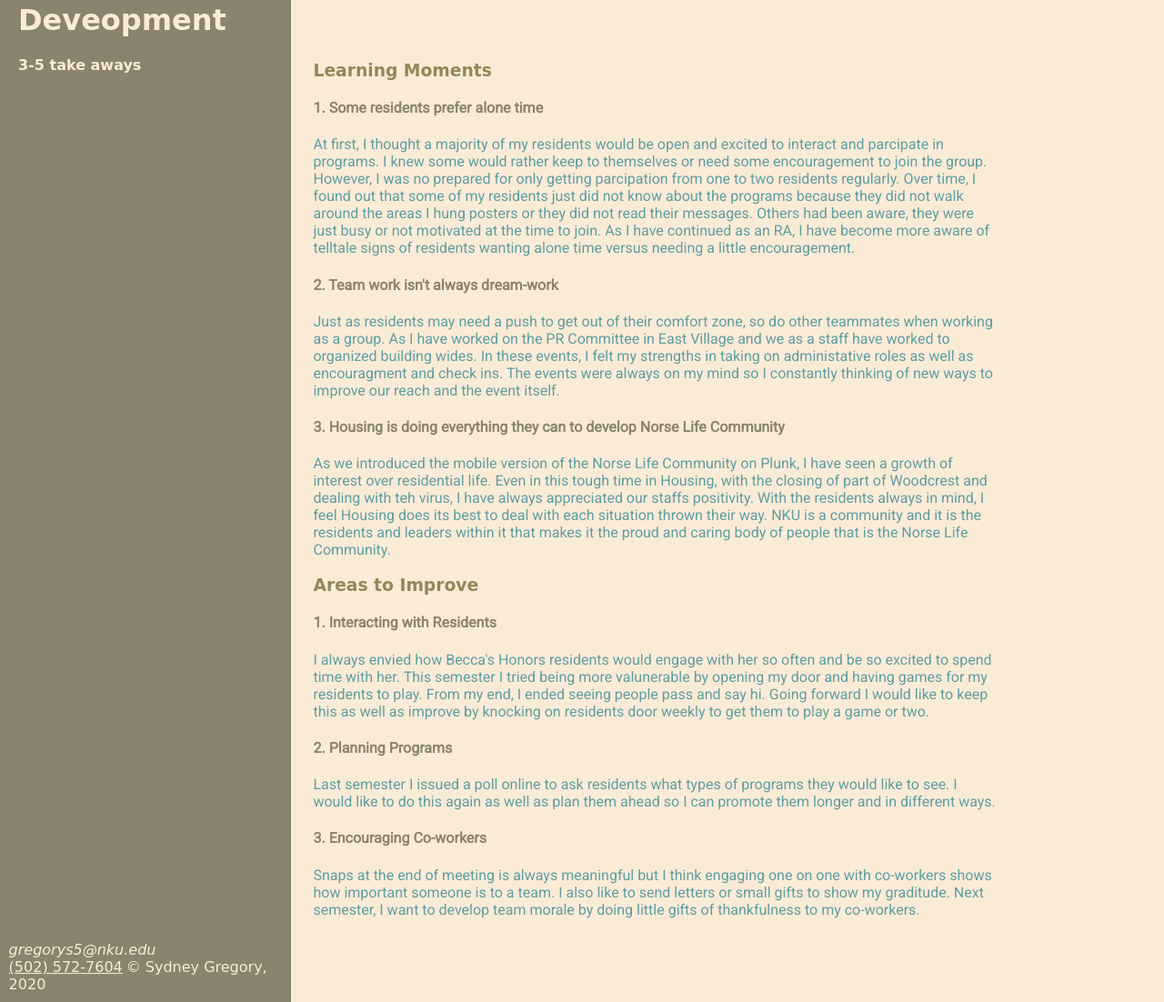
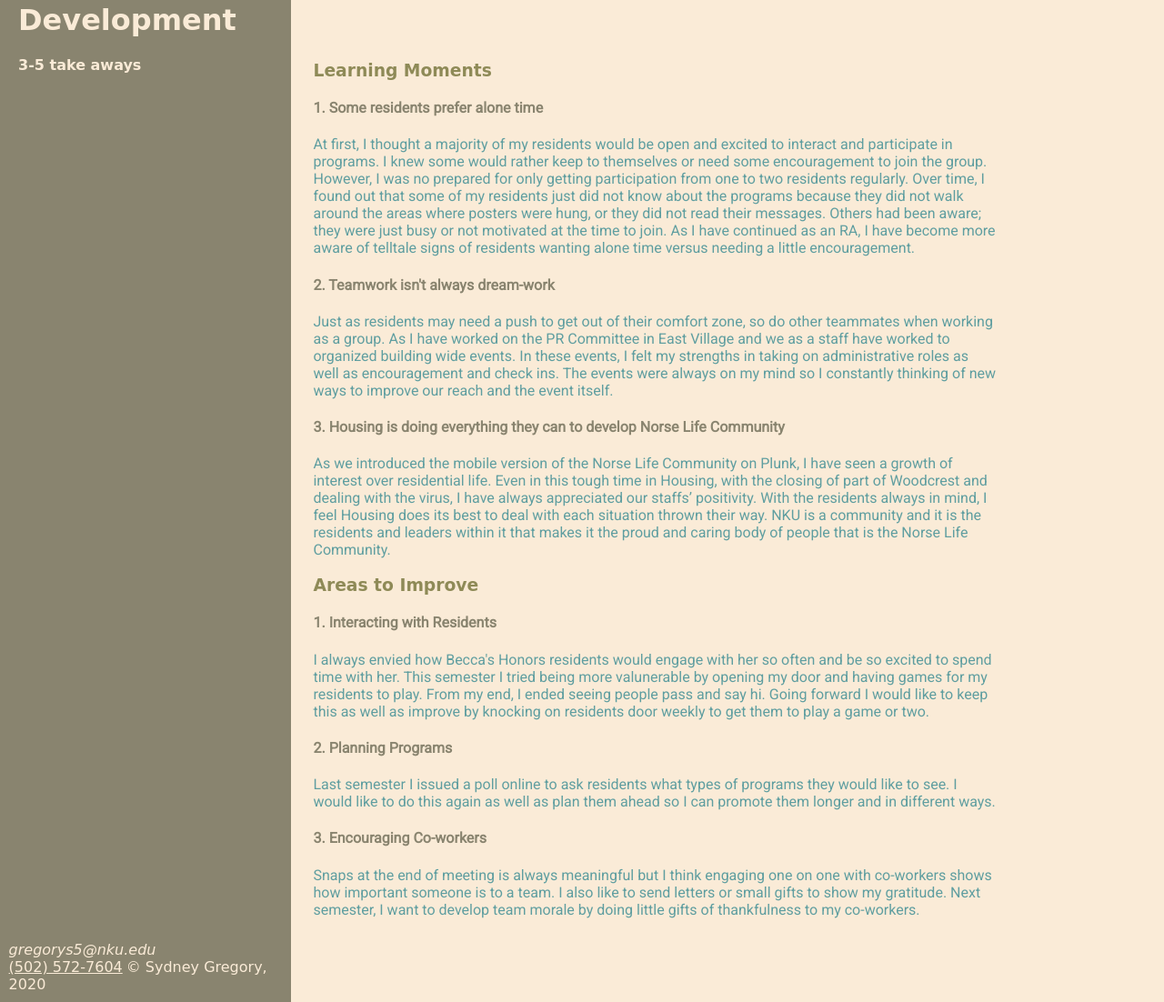
Before and after one commit to gregorys5/gregorys5.github.io, a plain HTML site: page development.html in a window 1280 px wide. Shown: the part 48-1150 px from the top of the page at 91% size. Drawn offline with Linux system fonts and the light colour scheme; a web font is replaced by a local one.

Commit message:
Update development.html

```diff
--- a/development.html
+++ b/development.html
@@ -8,7 +8,7 @@
 </head>
 <body>
 	<header>
-		<h1>Deveopment</h1>
+		<h1>Development</h1>
 		<h2>3-5 take aways</h2>
 	</header>
 	<nav>
@@ -34,11 +34,11 @@
 	<article>
 		<h3>Learning Moments</h3>
 		<h4>1. Some residents prefer alone time</h4>
-		<p>At first, I thought a majority of my residents would be open and excited to interact and parcipate in programs. I knew some would rather keep to themselves or need some encouragement to join the group. However, I was no prepared for only getting parcipation from one to two residents regularly. Over time, I found out that some of my residents just did not know about the programs because they did not walk around the areas I hung posters or they did not read their messages. Others had been aware, they were just busy or not motivated at the time to join. As I have continued as an RA, I have become more aware of telltale signs of residents wanting alone time versus needing a little encouragement.</p>
-		<h4>2. Team work isn't always dream-work</h4>
-		<p>Just as residents may need a push to get out of their comfort zone, so do other teammates when working as a group. As I have worked on the PR Committee in East Village and we as a staff have worked to organized building wides. In these events, I felt my strengths in taking on administative roles as well as encouragment and check ins. The events were always on my mind so I constantly thinking of new ways to improve our reach and the event itself. </p>
+		<p>At first, I thought a majority of my residents would be open and excited to interact and participate in programs. I knew some would rather keep to themselves or need some encouragement to join the group. However, I was no prepared for only getting participation from one to two residents regularly. Over time, I found out that some of my residents just did not know about the programs because they did not walk around the areas where posters were hung, or they did not read their messages. Others had been aware; they were just busy or not motivated at the time to join. As I have continued as an RA, I have become more aware of telltale signs of residents wanting alone time versus needing a little encouragement.</p>
+		<h4>2. Teamwork isn't always dream-work</h4>
+		<p>Just as residents may need a push to get out of their comfort zone, so do other teammates when working as a group. As I have worked on the PR Committee in East Village and we as a staff have worked to organized building wide events. In these events, I felt my strengths in taking on administrative roles as well as encouragement and check ins. The events were always on my mind so I constantly thinking of new ways to improve our reach and the event itself. </p>
 		<h4>3. Housing is doing everything they can to develop Norse Life Community </h4>
-		<p>As we introduced the mobile version of the Norse Life Community on Plunk, I have seen a growth of interest over residential life. Even in this tough time in Housing, with the closing of part of Woodcrest and dealing with teh virus, I have always appreciated our staffs positivity. With the residents always in mind, I feel Housing does its best to deal with each situation thrown their way. NKU is a community and it is the residents and leaders within it that makes it the proud and caring body of people that is the Norse Life Community.</p>
+		<p>As we introduced the mobile version of the Norse Life Community on Plunk, I have seen a growth of interest over residential life. Even in this tough time in Housing, with the closing of part of Woodcrest and dealing with the virus, I have always appreciated our staffs’ positivity. With the residents always in mind, I feel Housing does its best to deal with each situation thrown their way. NKU is a community and it is the residents and leaders within it that makes it the proud and caring body of people that is the Norse Life Community.</p>
 
 		<h3>Areas to Improve</h3>
 		<h4>1. Interacting with Residents</h4>
@@ -46,8 +46,9 @@
 		<h4>2. Planning Programs</h4>
 		<p>Last semester I issued a poll online to ask residents what types of programs they would like to see. I would like to do this again as well as plan them ahead so I can promote them longer and in different ways.</p>
 		<h4>3. Encouraging Co-workers</h4>
-		<p>Snaps at the end of meeting is always meaningful but I think engaging one on one with co-workers shows how important someone is to a team. I also like to send letters or small gifts to show my graditude. Next semester, I want to develop team morale by doing little gifts of thankfulness to my co-workers.</p>
+		<p>Snaps at the end of meeting is always meaningful but I think engaging one on one with co-workers shows how important someone is to a team. I also like to send letters or small gifts to show my gratitude. Next semester, I want to develop team morale by doing little gifts of thankfulness to my co-workers.</p>
 	</article>
+
 
 
 	<footer>
```
